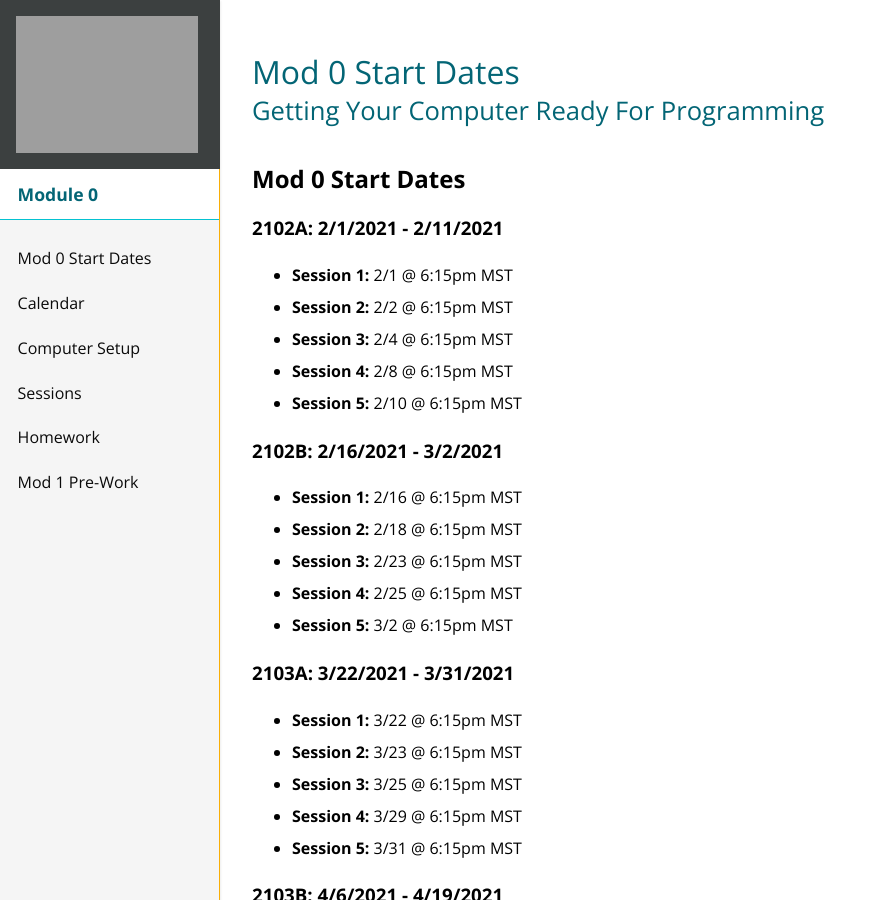
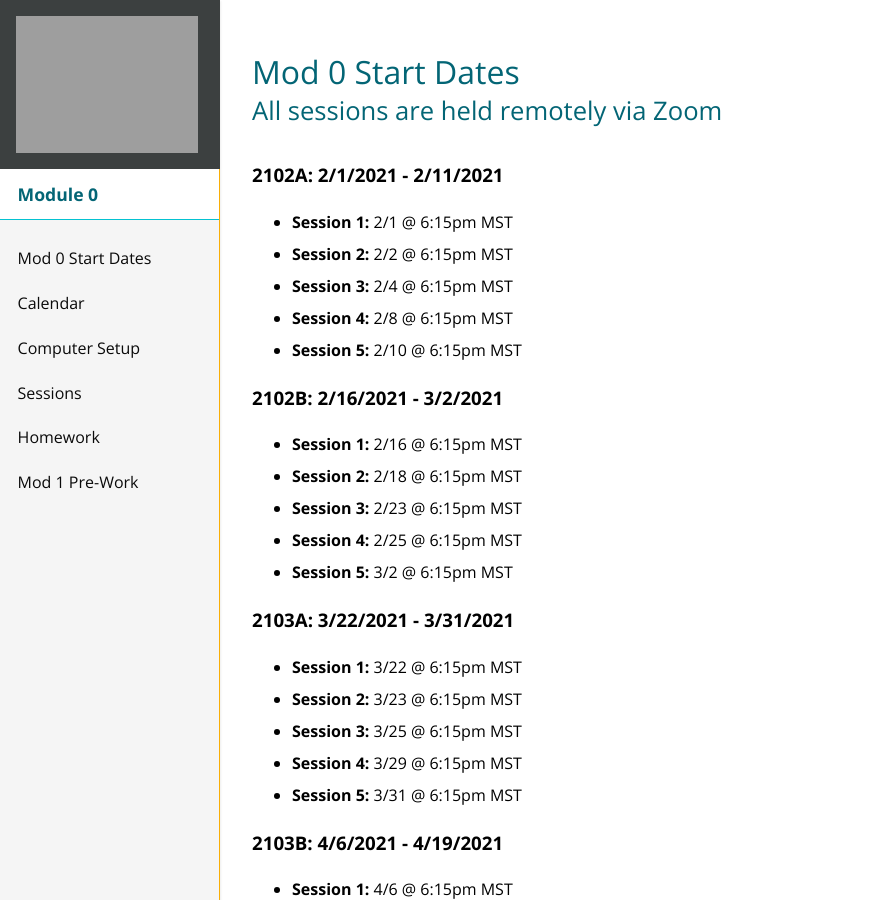
Before and after one commit to turingschool/mod-0-curriculum, a Jekyll site: the page built from start-dates.md, in a window 1280 px wide and 900 px high. Shown: the whole window, without its empty margins (0-887 px from the left). Built offline with Jekyll 4.4.1, drawn with Linux system fonts in a browser that asks for light colours; nearby versions of some CDN libraries.

Commit message:
Adjust language for start dates

```diff
--- a/start-dates.md
+++ b/start-dates.md
@@ -1,11 +1,10 @@
 ---
 layout:     page
 title:      Mod 0 Start Dates
-subheading: Getting Your Computer Ready For Programming
+subheading: All sessions are held remotely via Zoom
 permalink:  start-dates
 ---
 
-## Mod 0 Start Dates
 ### 2102A: 2/1/2021 - 2/11/2021
 - **Session 1:** 2/1 @ 6:15pm MST
 - **Session 2:** 2/2 @ 6:15pm MST
```
